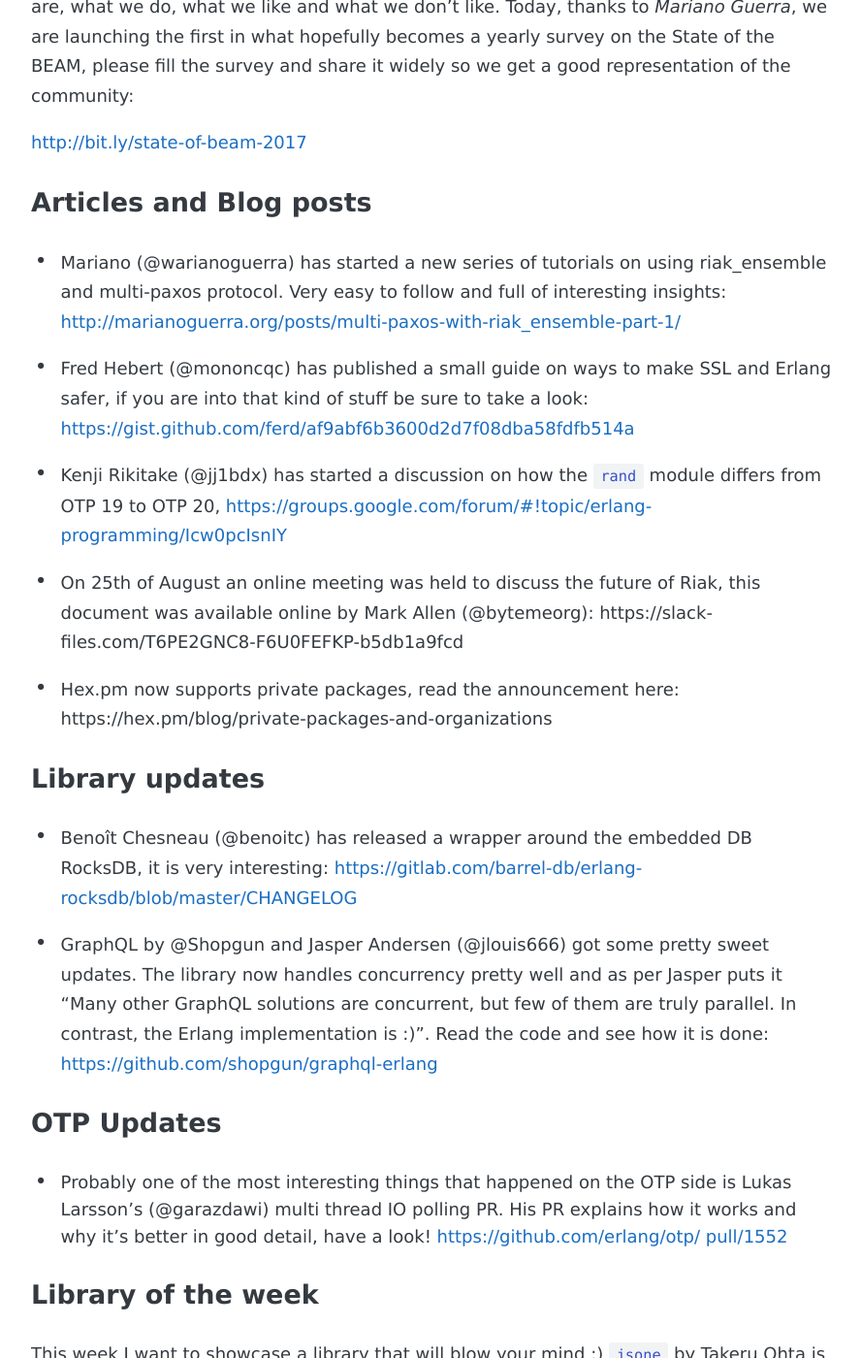
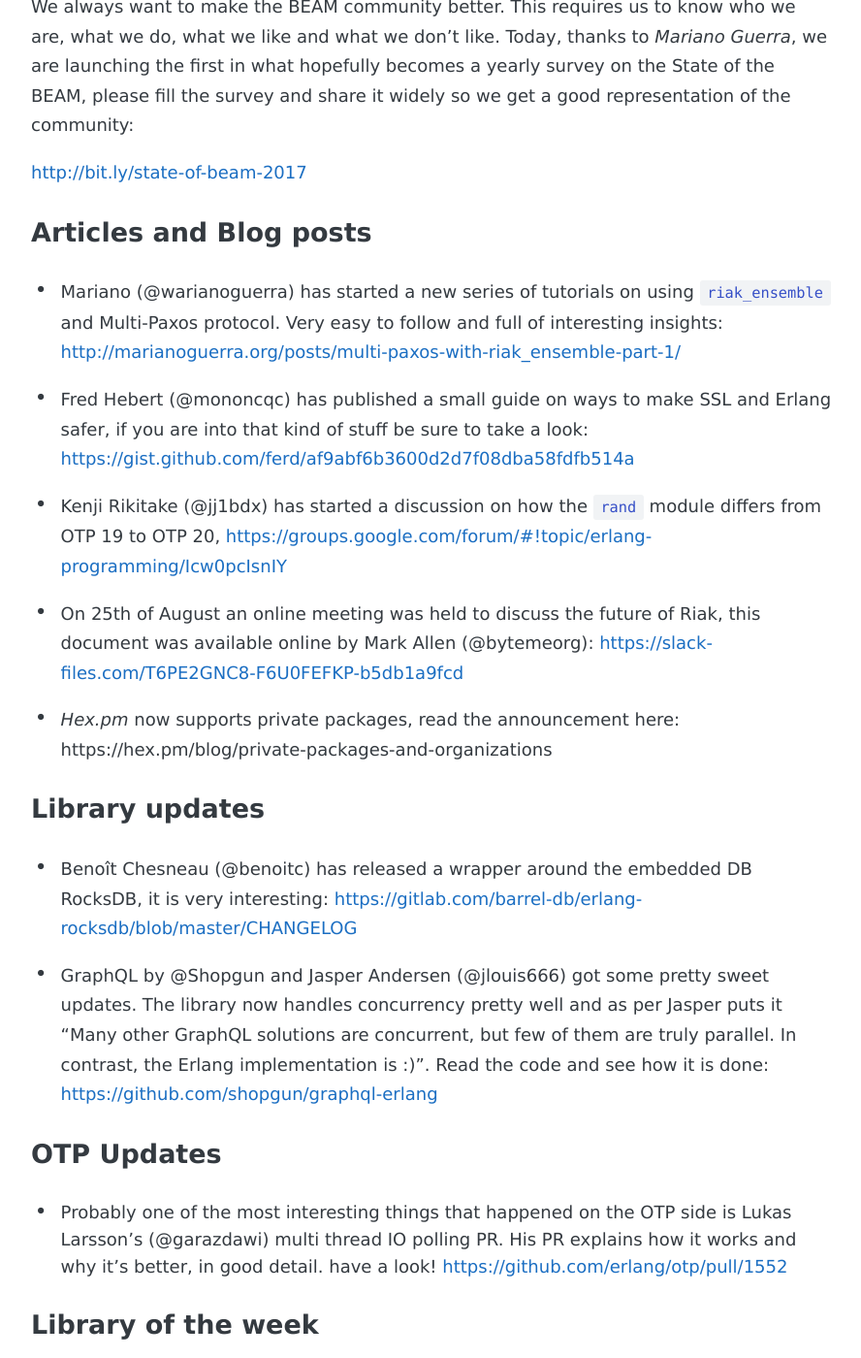
Before and after one commit to gootik/this-week-in-erlang, a Jekyll site: the page built from _posts/2017-09-01-sept-01.md, in a window 1280 px wide and 1400 px high, scrolled down 466 px. Shown: the whole window at 97% size, without its empty margins (194-1082 px from the left). Built offline with Jekyll 4.4.1, drawn with Linux system fonts in a browser that asks for light colours; some web fonts are replaced; some of the changed text lies outside the part shown.

```diff
--- a/_posts/2017-09-01-sept-01.md
+++ b/_posts/2017-09-01-sept-01.md
@@ -16,15 +16,15 @@ We always want to make the BEAM community better. This requires us to know who w
 <http://bit.ly/state-of-beam-2017>
 
 ### Articles and Blog posts
- * Mariano (@warianoguerra) has started a new series of tutorials on using riak_ensemble and multi-paxos protocol. Very easy to follow and full of interesting insights: <http://marianoguerra.org/posts/multi-paxos-with-riak_ensemble-part-1/>
+ * Mariano (@warianoguerra) has started a new series of tutorials on using `riak_ensemble` and Multi-Paxos protocol. Very easy to follow and full of interesting insights: <http://marianoguerra.org/posts/multi-paxos-with-riak_ensemble-part-1/>
 
  * Fred Hebert (@mononcqc) has published a small guide on ways to make SSL and Erlang safer, if you are into that kind of stuff be sure to take a look: <https://gist.github.com/ferd/af9abf6b3600d2d7f08dba58fdfb514a>
 
  * Kenji Rikitake (@jj1bdx) has started a discussion on how the `rand` module differs from OTP 19 to OTP 20, <https://groups.google.com/forum/#!topic/erlang-programming/Icw0pcIsnIY>
 
- * On 25th of August an online meeting was held to discuss the future of Riak, this document was available online by Mark Allen (@bytemeorg): https://slack-files.com/T6PE2GNC8-F6U0FEFKP-b5db1a9fcd
+ * On 25th of August an online meeting was held to discuss the future of Riak, this document was available online by Mark Allen (@bytemeorg): <https://slack-files.com/T6PE2GNC8-F6U0FEFKP-b5db1a9fcd>
 
- * Hex.pm now supports private packages, read the announcement here: https://hex.pm/blog/private-packages-and-organizations
+ * *Hex.pm* now supports private packages, read the announcement here: https://hex.pm/blog/private-packages-and-organizations
 
 ### Library updates
  * Benoît Chesneau (@benoitc) has released a wrapper around the embedded DB RocksDB, it is very interesting: <https://gitlab.com/barrel-db/erlang-rocksdb/blob/master/CHANGELOG>
@@ -34,7 +34,7 @@ We always want to make the BEAM community better. This requires us to know who w
 ### OTP Updates
  * Probably one of the most interesting things that happened on the OTP side is
    Lukas Larsson's (@garazdawi) multi thread IO polling PR. His PR explains how it
-   works and why it's better in good detail, have a look! <https://github.com/erlang/otp/ pull/1552>
+   works and why it's better, in good detail. have a look! <https://github.com/erlang/otp/pull/1552>
 
 
 ### Library of the week
```
Also changed, not shown: other parts of _posts/2017-09-01-sept-01.md (+3 -3 lines).
